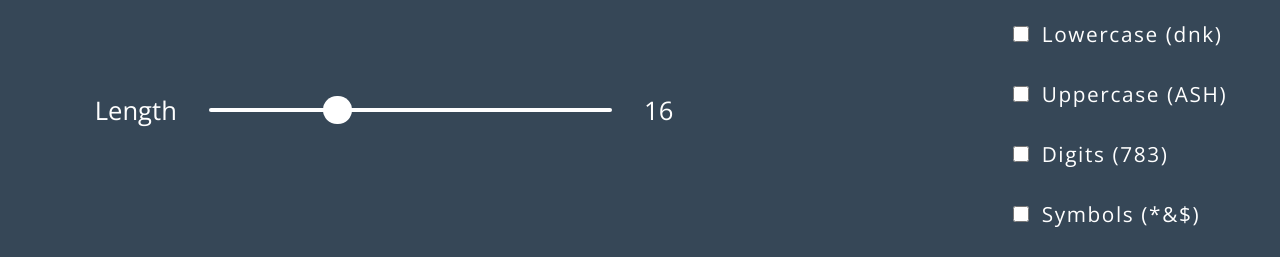
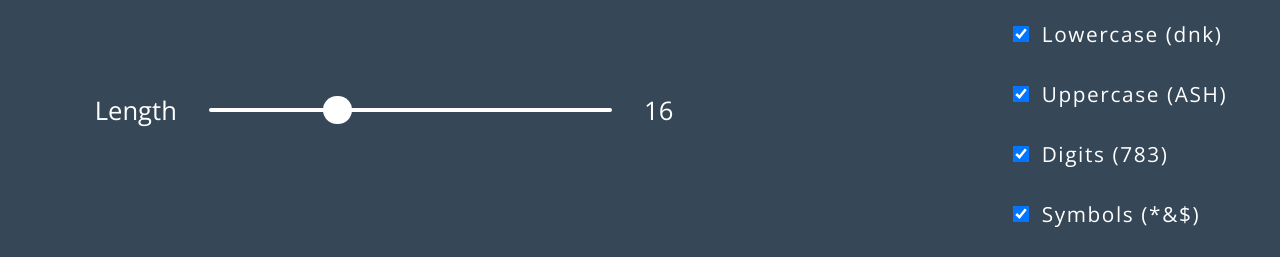
Before and after one commit to Simon558/Password-Generator, a plain HTML site: page docs/index.html in a window 1280 px wide. Shown: the part 286-543 px from the top of the page. Drawn offline with nearby package versions, Linux system fonts and the light colour scheme.

Commit message:
Checkboxes are checked by default

```diff
--- a/docs/index.html
+++ b/docs/index.html
@@ -36,10 +36,10 @@
             <p class="options__title">Options</p>
 
             <div class="options__container">
-                <label class="options__label"><input class="options__checkbox" type="checkbox" name="letters" id="checkbox-lowercase">Lowercase (dnk)</label>
-                <label class="options__label"><input class="options__checkbox" type="checkbox" name="uppercase" id="checkbox-uppercase">Uppercase (ASH)</label>
-                <label class="options__label"><input class="options__checkbox" type="checkbox" name="digits" id="checkbox-digits">Digits (783)</label>
-                <label class="options__label"><input class="options__checkbox" type="checkbox" name="symbols" id="checkbox-symbols">Symbols (*&$)</label>
+                <label class="options__label"><input class="options__checkbox" type="checkbox" name="letters" id="checkbox-lowercase" checked>Lowercase (dnk)</label>
+                <label class="options__label"><input class="options__checkbox" type="checkbox" name="uppercase" id="checkbox-uppercase" checked>Uppercase (ASH)</label>
+                <label class="options__label"><input class="options__checkbox" type="checkbox" name="digits" id="checkbox-digits" checked>Digits (783)</label>
+                <label class="options__label"><input class="options__checkbox" type="checkbox" name="symbols" id="checkbox-symbols" checked>Symbols (*&$)</label>
             </div>
 
             <button id="btn-generate" class="btn btn--generate">Generate</button>
```
Also changed, not shown: src/index.html (+4 -4 lines).
